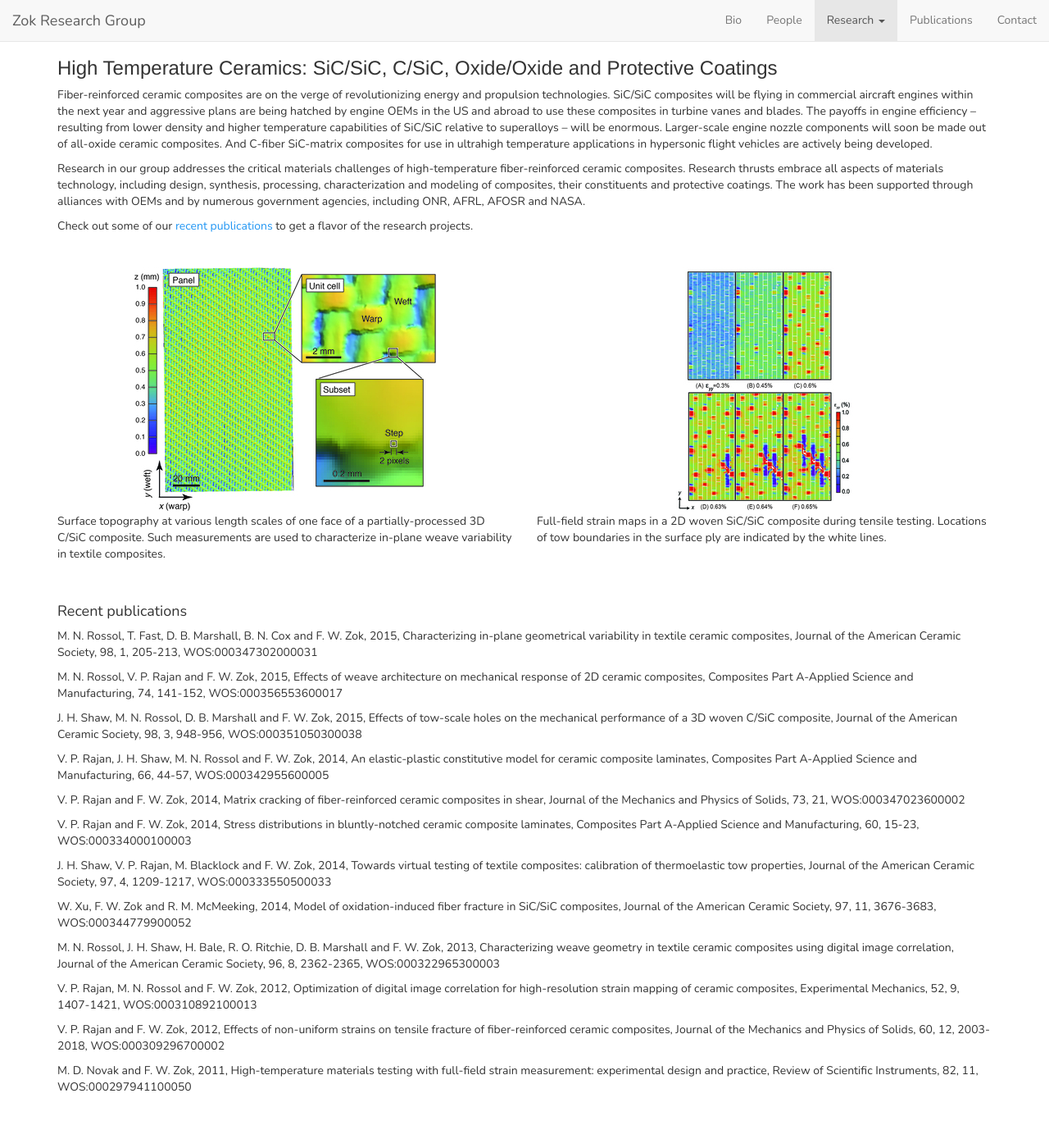
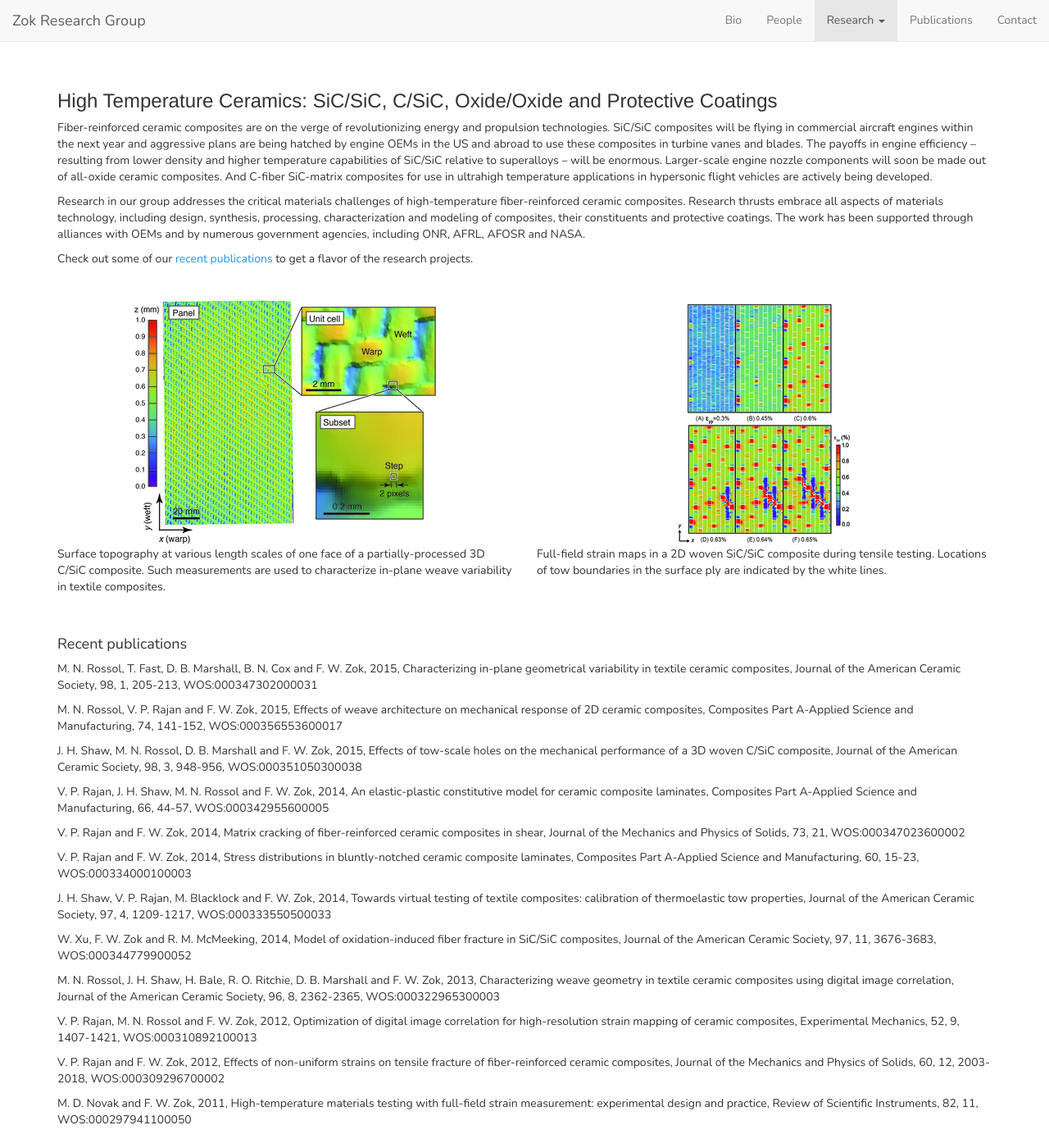
Before and after one commit to latture/zok-group-website, a Jekyll site: the page built from research/index.html, in a window 1280 px wide and 1400 px high. Shown: the whole window at 82% size. Built offline with Jekyll 4.4.1, drawn with Linux system fonts in a browser that asks for light colours; some web fonts are replaced.

Commit message:
Added padding to the top of research sections.

```diff
--- a/assets/css/style.scss
+++ b/assets/css/style.scss
@@ -92,6 +92,11 @@ body {
 ********* Research *********
 */
 #research {
+    .container {
+        margin-top: 0px;
+        padding-top: 40px;
+    }
+
     .research-heading {
         font-family: $font-family-sans-serif-heading;
     }
--- a/research/index.html
+++ b/research/index.html
@@ -3,8 +3,6 @@ layout: default
 ---
 <section id="research">
     {% include research-high-temp.html %}
-    <div class="research-seperator"></div>
     {% include research-arch-mats.html %}
-    <div class="research-seperator"></div>
     {% include research-threat-protection.html %}
 </section>
```
